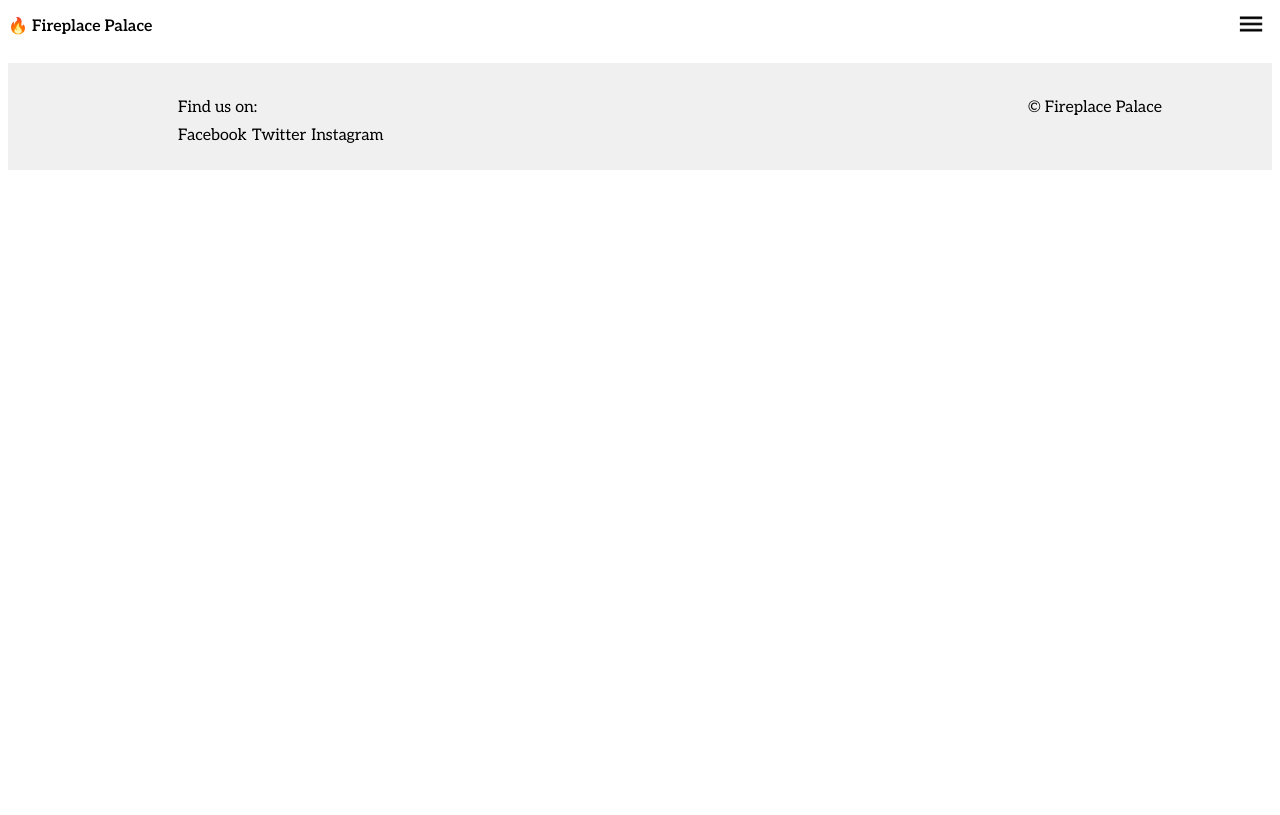
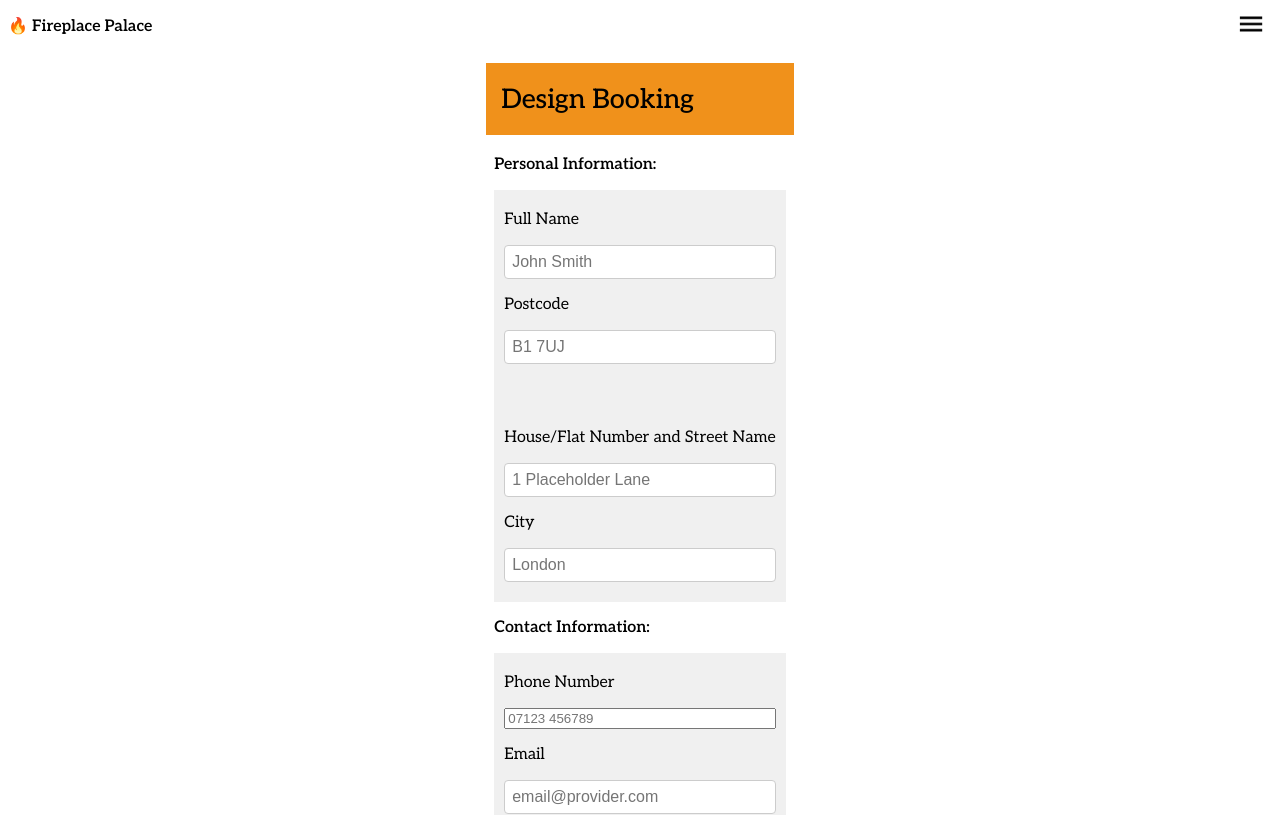
Before and after one commit to cbazzy/fireplace-fork, a Next.js app: page /booking in a window 1280 px wide. Shown: the top 815 px of the page. Built offline with nearby package versions, Linux system fonts and the light colour scheme.

Commit message:
form is displaying again

```diff
--- a/src/form-folder/form.jsx
+++ b/src/form-folder/form.jsx
@@ -1,6 +1,6 @@
 "use client";
-import React, { useState, useEffect } from "react";
-import Image from "next/image";
+
+import React, { useEffect } from "react";
 import "./form.css";
 import { useReducer } from "react";
 
@@ -16,7 +16,7 @@ const initialState = {
 
 function formReducer(state, action) {
   switch (action.type) {
-    case "NAME_UPDATED":
+    case "FULL_NAME_UPDATED":
       return { ...state, fullName: action.payload.newFullName };
     case "POSTCODE_UPDATED":
       return { ...state, postcode: action.payload.newPostcode };
@@ -37,41 +37,41 @@ function formReducer(state, action) {
 
 export default function Form() {
   const [state, dispatch] = useReducer(formReducer, initialState);
-  // const [postcode, submitPostcode] = useState("");
-  // const [address, submitAddress] = useState("");
-  // const [city, submitCity] = useState("");
-  // const [number, submitNumber] = useState("");
-  // const [email, submitEmail] = useState("");
-  // const [errorMessage, setErrorMessage] = useState("");
-  // const [postcodeErrorMessage, setPostcodeErrorMessage] = useState("");
 
   const postcodeURL = "https://api.postcodes.io/postcodes/";
 
-  // useEffect(() => {
-  //   async function fetchPostcode(postcode) {
-  //     // put the inputted postcode into a variable "postcode"
-  //     if (postcode ==== "") {
-  //       return;
-  //     }
-  //     const response = await fetch(postcodeURL + postcode);
-  //     const result = await response.json();
-  //     const validCountry = ["England", "Scotland", "Wales"];
-  //     if (!validCountry.includes(result.country)) {
-  //       setPostcodeErrorMessage("Please enter a valid UK postcode.");
-  //     } else {
-  //       setPostcodeErrorMessage("");
-  //     }
-  //   }
-  //   fetchPostcode(postcode);
-  //   console.log(postcode);
-  // });
+  useEffect(() => {
+    async function fetchPostcode(postcode) {
+      if (postcode === "") {
+        return;
+      }
+      const response = await fetch(postcodeURL + postcode);
+      const result = await response.json();
+      const validCountry = ["England", "Scotland", "Wales"];
+      if (!validCountry.includes(result.country)) {
+        dispatch({
+          type: "ERROR_STATUS",
+          payload: {
+            newErrorStatus: "Please enter a valid UK postcode.",
+          },
+        });
+      } else {
+        dispatch({
+          type: "ERROR_STATUS",
+          payload: {
+            newErrorStatus: "",
+          },
+        });
+      }
+    }
+    fetchPostcode(state.postcode);
+  }, [state.postcode]);
 
   const handleChange = (e) => {
     const inputName = e.target.id;
     const inputValue = e.target.value;
 
     if (inputName === "full-name") {
-      // setName (inputValue) ;
       dispatch({
         type: "FULL_NAME_UPDATED",
         payload: {
@@ -82,7 +82,6 @@ export default function Form() {
     }
 
     if (inputName === "city") {
-      // setCity(inputValue);
       dispatch({
         type: "CITY_UPDATED",
         payload: {
@@ -93,7 +92,6 @@ export default function Form() {
     }
 
     if (inputName === "phone-number") {
-      // setNumber(inputValue);
       dispatch({
         type: "NUMBER_UPDATED",
         payload: {
@@ -104,7 +102,6 @@ export default function Form() {
     }
 
     if (inputName === "email") {
-      // setEmail(inputValue);
       dispatch({
         type: "EMAIL_UPDATED",
         payload: {
@@ -115,7 +112,6 @@ export default function Form() {
     }
 
     if (inputName === "postcode") {
-      // setPostcode(inputValue);
       dispatch({
         type: "POSTCODE_UPDATED",
         payload: {
@@ -126,7 +122,6 @@ export default function Form() {
     }
 
     if (inputName === "address") {
-      // setAddress(inputValue);
       dispatch({
         type: "ADDRESS_UPDATED",
         payload: {
@@ -135,25 +130,33 @@ export default function Form() {
       });
       return;
     }
+  };
 
-    // const verifyField = (e) => {
-    //   e.preventDefault();
-    //   if (
-    //     !state.fullName ||
-    //     !state.postcode ||
-    //     !state.address ||
-    //     !state.city ||
-    //     !state.number ||
-    //     !state.email
-    //   ) {
-    //     dispatch({
-    //       type: "ERROR_STATUS",
-    //       payload: "Please ensure all fields are complete.",
-    //     });
-    //   } else {
-    //     dispatch({ type: "ERROR_STATUS", payload: "" });
-    //   }
-    // };
+  const verifyField = (e) => {
+    e.preventDefault();
+    if (
+      !state.fullName ||
+      !state.postcode ||
+      !state.address ||
+      !state.city ||
+      !state.number ||
+      !state.email
+    ) {
+      dispatch({
+        type: "ERROR_STATUS",
+        payload: {
+          newErrorStatus: "Please ensure all fields are complete.",
+        },
+      });
+    } else {
+      dispatch({
+        type: "ERROR_STATUS",
+        payload: {
+          newErrorStatus: "",
+        },
+      });
+    }
+  };
 
   return (
     <>
@@ -229,33 +232,4 @@ export default function Form() {
       </div>
     </>
   );
-
-    // const handleChange = (e) => {
-    //   const { id, value } = e.target;
-
-    //   if (id ==== "full-name") {
-    //     submitFullName(value);
-    //   } else if (id ==== "postcode") {
-    //     submitPostcode(value);
-    //   } else if (id ==== "address") {
-    //     submitAddress(value);
-    //   } else if (id ==== "phone-number") {
-    //     submitCity(value);
-    //   } else if (id ==== "city") {
-    //     submitNumber(value);
-    //   } else if (id ==== "email") {
-    //     submitEmail(value);
-    //   }
-    // };
-
-    // const verifyField = (e) => {
-    //   e.preventDefault();
-    //   if (!fullName || !postcode || !address || !city || !number || !email) {
-    //     setErrorMessage("Please ensure all fields are complete."); // Display an error message if the field is empty
-    //   } else {
-    //     setErrorMessage(""); // Clear the error message if the field is not empty
-    //     // Add similar checks for other fields if needed
-    //   }
-    // };
-  };
 }
```
Lines whose indentation alone changed are shown as unchanged.
